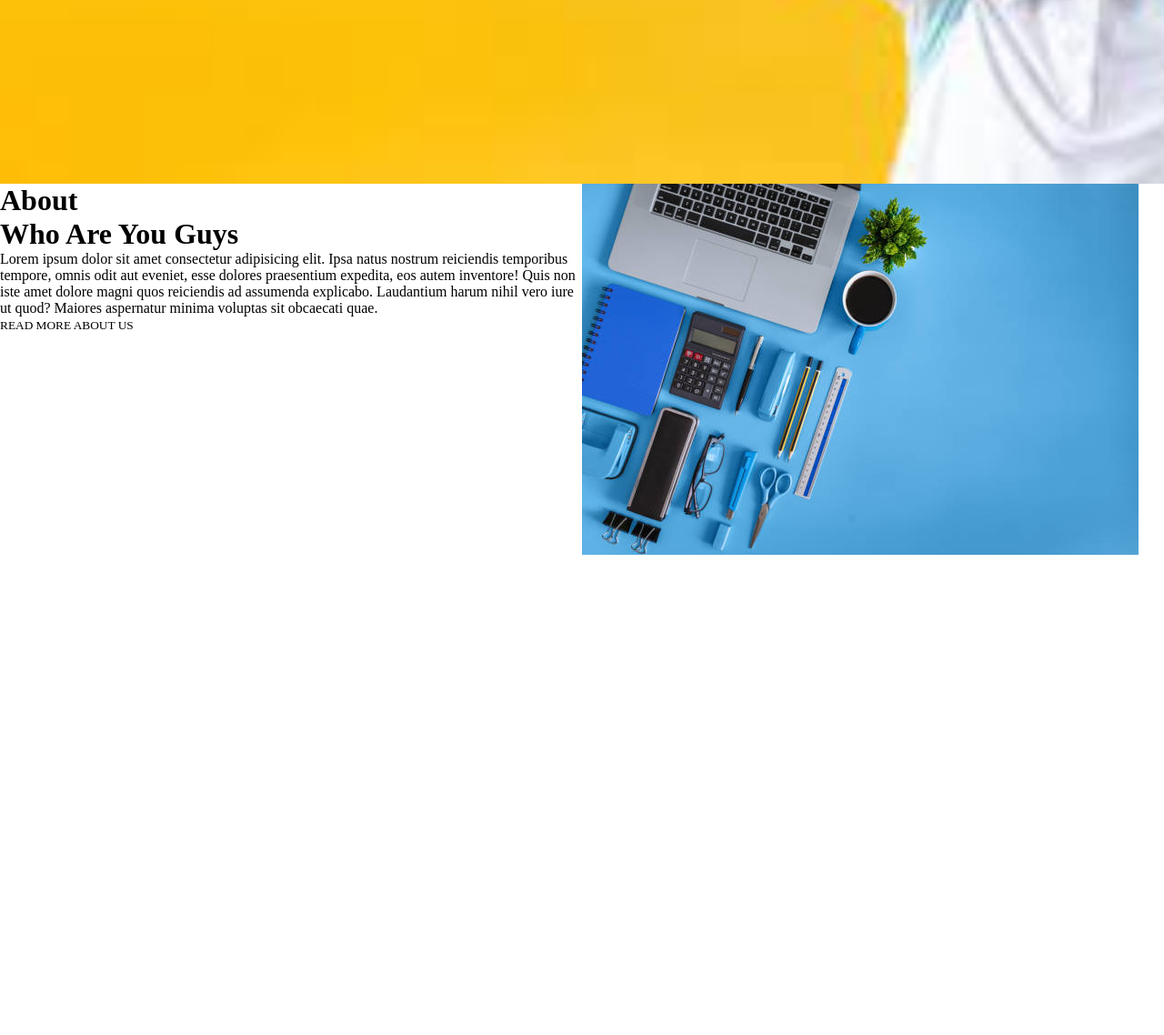
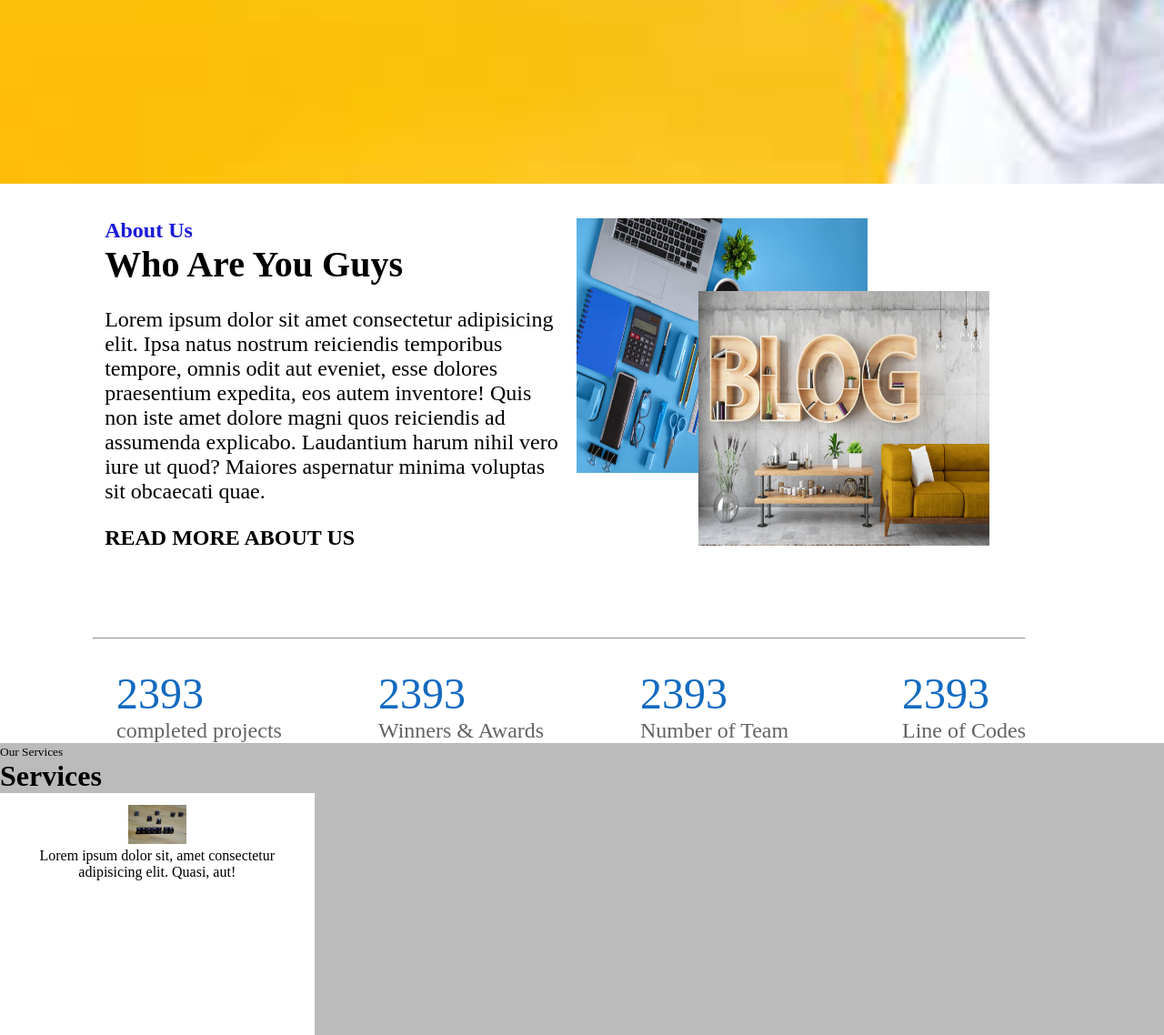
Before and after one commit to davidmicah123/challenge1, a plain HTML site: page index.html in a window 1280 px wide. Shown: the part 518-1656 px from the top of the page at 91% size. Before the commit the page ends 1132 px from the top, so only its background shows below. Drawn offline with Linux system fonts and the light colour scheme.

```diff
--- a/index.html
+++ b/index.html
@@ -18,13 +18,48 @@
 
     <div class="about_grid">
         <div class="about_grid1">
-            <h1>About</h1>
-            <h1>Who Are You Guys</h1>
+            <h1>About Us</h1>
+            <h2>Who Are You Guys</h2>
             <p>Lorem ipsum dolor sit amet consectetur adipisicing elit. Ipsa natus nostrum reiciendis temporibus tempore, omnis odit aut eveniet, esse dolores praesentium expedita, eos autem inventore! Quis non iste amet dolore magni quos reiciendis ad assumenda explicabo. Laudantium harum nihil vero iure ut quod? Maiores aspernatur minima voluptas sit obcaecati quae.</p>
             <small>READ MORE ABOUT US</small>
         </div>
         <div class="about_grid2">
-            <img src="images/blog111.jpg" alt="">
+            <img src="images/blog111.jpg" class="about_img1" alt="">
+            <img src="images/bloging.jpg" class="about_img2" alt="">
+        </div>
+    </div>
+
+
+    <hr style="margin-top: 12vh; width: 80vw; margin-left: 8vw; margin-bottom: 4vh;">
+
+    <div class="counter">
+        <div class="count_grid1">
+            <div class="number">2393</div>
+            <small class="label">completed projects</small>
+        </div>
+        <div class="count_grid1">
+            <div class="number">2393</div>
+            <small class="label">Winners & Awards</small>
+        </div>
+        <div class="count_grid1">
+            <div class="number">2393</div>
+            <small class="label">Number of Team</small>
+        </div>
+        <div class="count_grid1">
+            <div class="number">2393</div>
+            <small class="label">Line of Codes</small>
+        </div>
+    </div>
+
+    <div class="services">
+        <small>Our Services</small>
+        <h1>Services</h1>
+
+        <div class="services">
+            <div class="service_card1">
+                <img src="images/about.jpg" alt="" class="card_img">
+                <p>Lorem ipsum dolor sit, amet consectetur adipisicing elit. Quasi, aut!</p>
+            </div>
         </div>
     </div>
 </body>
--- a/style.css
+++ b/style.css
@@ -40,4 +40,74 @@
 .about_grid{
     display: grid;
     grid-template-columns: 1fr 1fr;
+    grid-gap: 1vw;
+    width: 80%;
+    margin-left: 9vw;
+    margin-top: 3vw;
 }
+
+.about_img1{
+    width: 25vw;
+    height: 35vh;
+}
+.about_img2{
+    width: 25vw;
+    height: 35vh;
+    position: absolute;
+    right: 15vw;
+    margin-top: 10vh;
+    /* top: 10vh; */
+}
+
+.about_grid1 h1{
+    font-size: 3vh;
+    color: rgb(27, 27, 216);
+}
+.about_grid1 h2{
+    font-size: 5vh;
+}
+.about_grid1 p{
+    font-size: 3vh;
+    margin-top: 3vh;
+    margin-bottom: 3vh;
+}
+.about_grid1 small{
+    font-size: 3vh;
+    font-weight: bolder;
+}
+
+
+
+
+
+.counter{
+    display: grid;
+    grid-template-columns: 1fr 1fr 1fr 1fr;
+    margin-left: 10vw;
+}
+.number{
+    font-size: 6vh;
+    color: rgb(19, 106, 192);
+}
+.label{
+    font-size: 3vh;
+    color: rgba(0, 0, 0, 0.616);
+}
+
+
+
+
+
+.services{
+    background: #bbb;
+}
+.service_card1{
+    width: 25vw;
+    height: 30vh;
+    padding: 1vw;
+    text-align: center;
+    background-color: white;
+}
+.card_img{
+    width: 5vw;
+}
```
